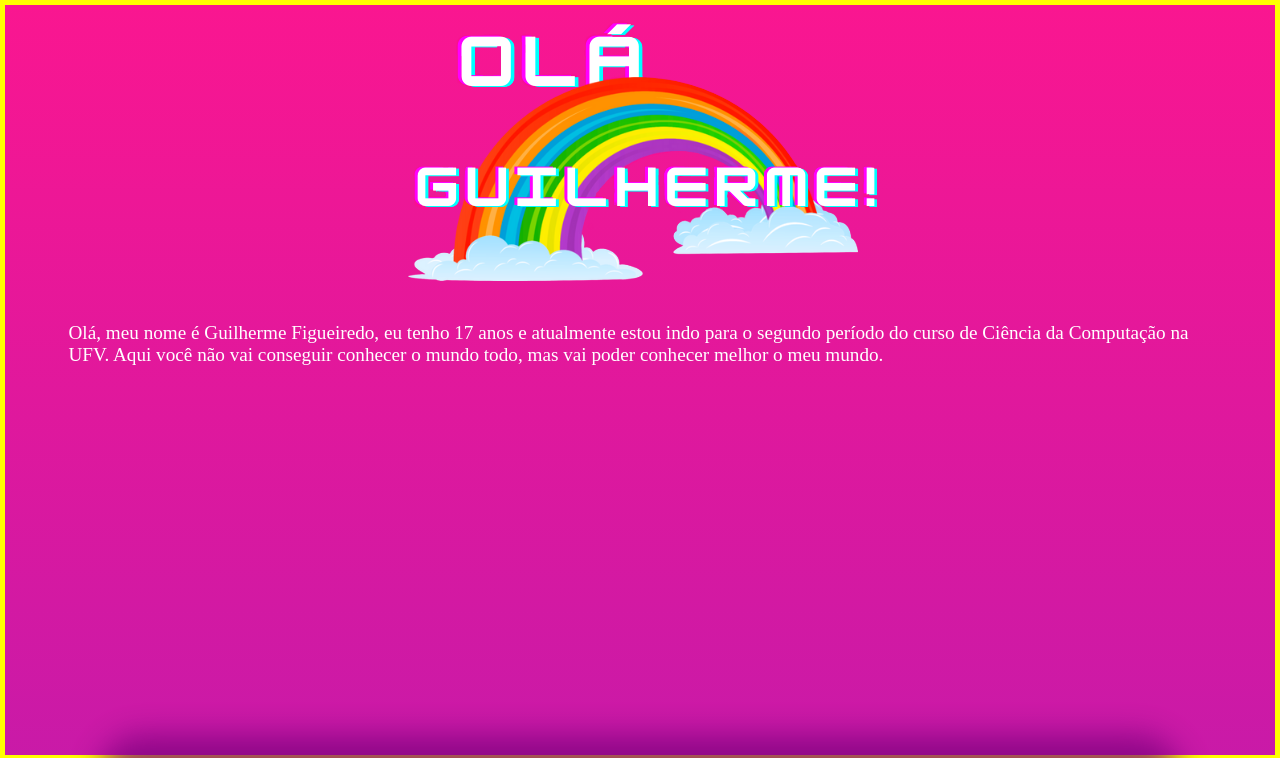
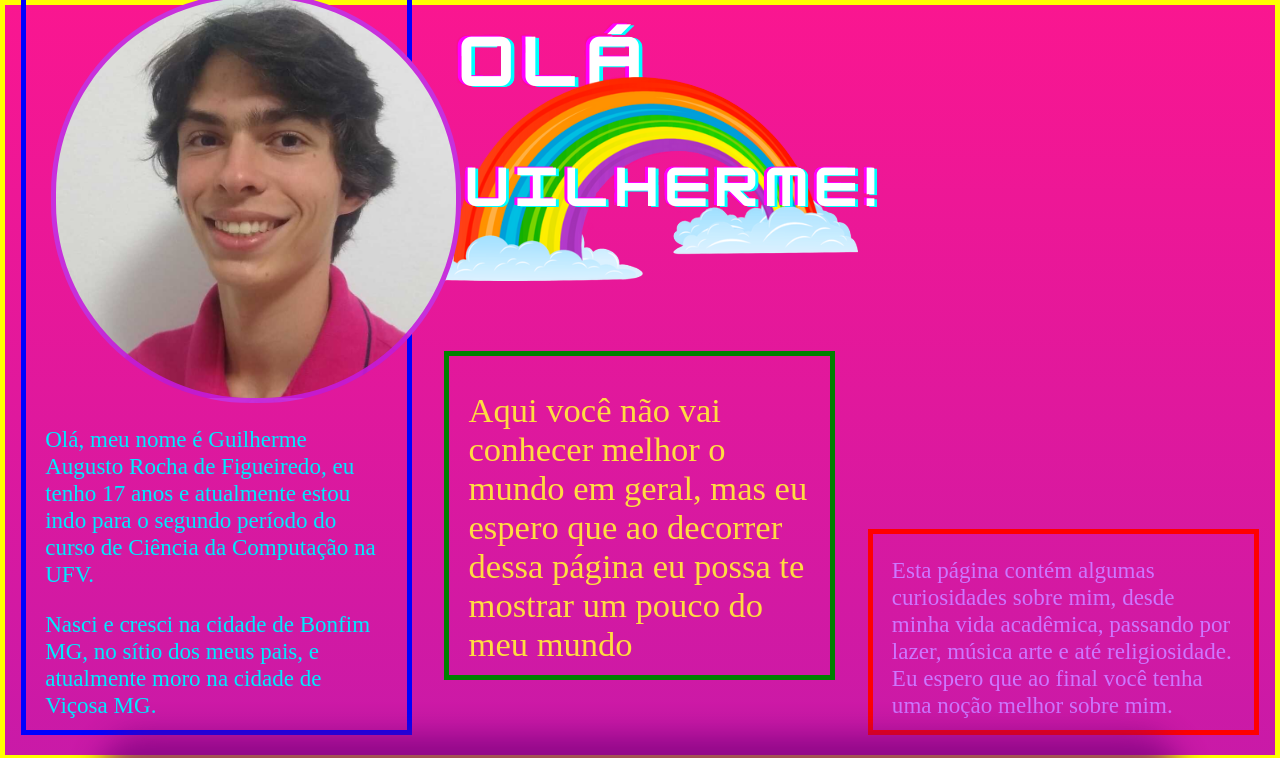
Before and after one commit to GuiFigueired0/Web-SobreMim-GuilhermeFigueiredo, a plain HTML site: page index.html in a window 1280 px wide. Shown: the top 758 px of the page. Drawn offline with Linux system fonts and the light colour scheme.

Commit message:
base conteúdo principal

```diff
--- a/css/style.css
+++ b/css/style.css
@@ -16,7 +16,18 @@ span {
 .conteudo-principal {
     height: 750px;
     border: 5px solid yellow;
+
+    display: flex;
+    background: url(../images/logo-recortada.png);
+    background-repeat: no-repeat;
+    background-position: top center;
+
+    flex-wrap: nowrap;
+    justify-content: space-around;
+    align-items: flex-end;
 }
+
+
 
 p{
     color: #fff;
@@ -350,9 +361,55 @@ span.titulo {
 }
 
 /*** PAGINA PRINCIPAL ***/
-img.logo {
-    display: block;
-    top: 0;
-    margin-left: auto;
-    margin-right: auto;
+
+/* Coluna Direita */
+#coluna-esquerda {
+    width: 30%;
+    border: 5px solid blue;
+    margin-bottom: 20px;
+    font-size: 1.2em;
 }
+
+#coluna-esquerda p {
+    color: #00eaff;
+}
+
+#perfil {
+    width: 400px;
+    height: 400px;
+    background: url(../images/perfil-pequeno.jpeg);
+    border-radius: 200px;
+    background-position: center;
+    background-size: cover;
+    border: 5px solid #c61bdde2;
+    margin-right: 25px;
+    margin-left: 25px;
+}
+
+#coluna-direita {
+    width: 30%;
+}
+
+/* Coluna Meio */
+#coluna-meio {
+    width: 30%;
+    margin-bottom: 75px;
+    border: 5px solid green;
+    font-size: 1.8em;
+}
+
+#coluna-meio p {
+   color: #ffdc41;
+}
+
+/*Coluna Direita */
+#coluna-direita {
+    width: 30%;
+    margin-bottom: 20px;
+    border: 5px solid red;
+    font-size: 1.2em;
+}
+
+#coluna-direita p {
+    color: #cd77ff;
+}
--- a/index.html
+++ b/index.html
@@ -12,23 +12,35 @@
 <body>
     <div id="container-principal"><!--Inicio do container principal-->
 
-        <div class="conteudo-principal">
+        <div class="conteudo-principal"><!--Inicio do conteudo principal-->
 
+            <div id="coluna-esquerda">
 
-                <img class="logo" src="images/logo-recortada.png" >
+                <div id="perfil"></div>
 
+                <p>Olá, meu nome é Guilherme Augusto Rocha de Figueiredo, eu tenho 17 anos e atualmente estou
+                    indo para o segundo período do curso de Ciência da Computação na UFV.</p>
 
+                <p>Nasci e cresci na cidade de Bonfim MG, no sítio dos meus pais, e atualmente moro na cidade de Viçosa MG.</p>
 
-            <div id="descricao-home">
+            </div>
 
-                <p> Olá, meu nome é Guilherme Figueiredo, eu tenho 17 anos e atualmente estou
-                    indo para o segundo período do curso de Ciência da Computação na UFV.
-                    Aqui você não vai conseguir conhecer o mundo todo, mas vai poder conhecer melhor o meu mundo.</p>
+            <div id="coluna-meio">
+
+                <p>Aqui você não vai conhecer melhor o mundo em geral, mas eu espero que ao decorrer dessa página eu possa te mostrar um pouco do meu mundo</p>
+
+            </div>
+
+            <div id="coluna-direita">
+
+                <p>Esta página contém algumas curiosidades sobre mim, desde minha vida acadêmica, passando por lazer, música arte e até
+                    religiosidade. Eu espero que ao final você tenha uma noção melhor sobre mim.
+                </p>
 
             </div>
 
 
-        </div>
+        </div><!--Fim do conteudo principal-->
 
         <div class="teste">
             <div id="imagem-academica">
```
Also changed, not shown: images/perfil-pequeno.jpeg (added).
